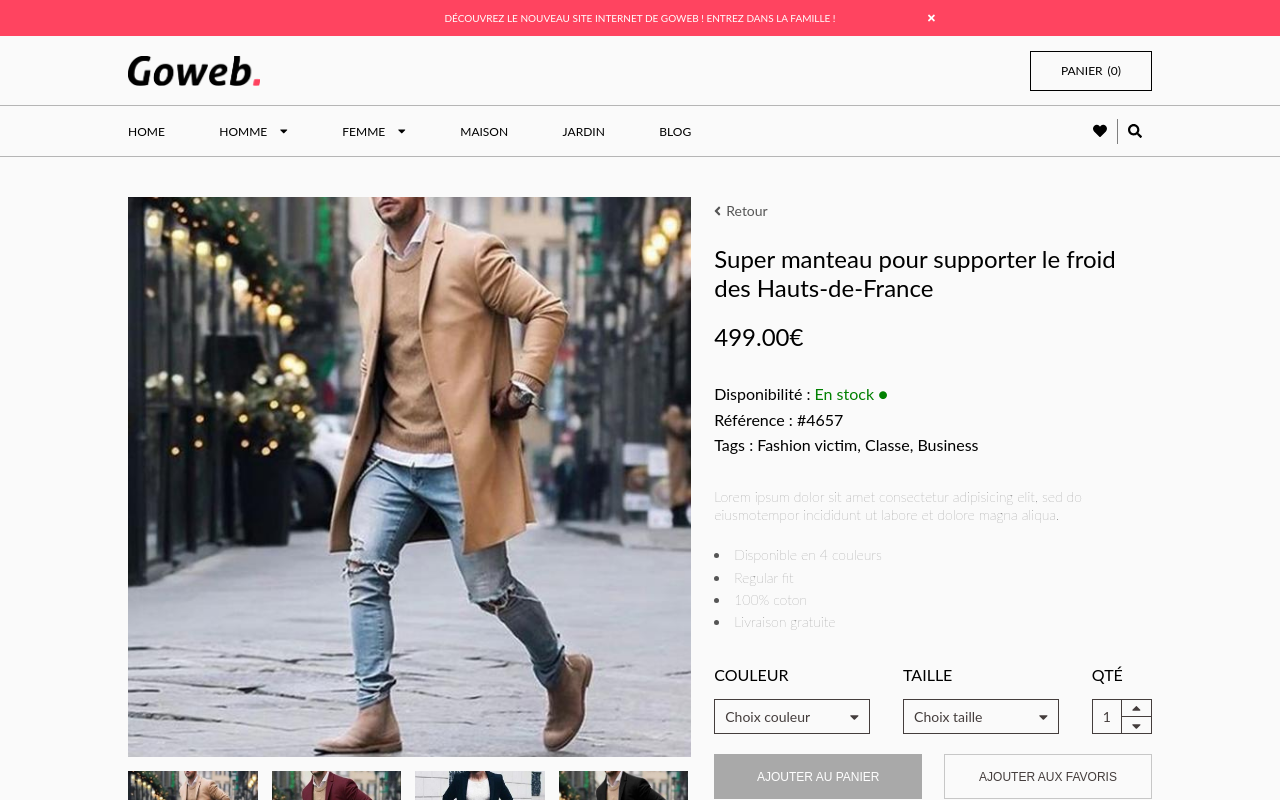
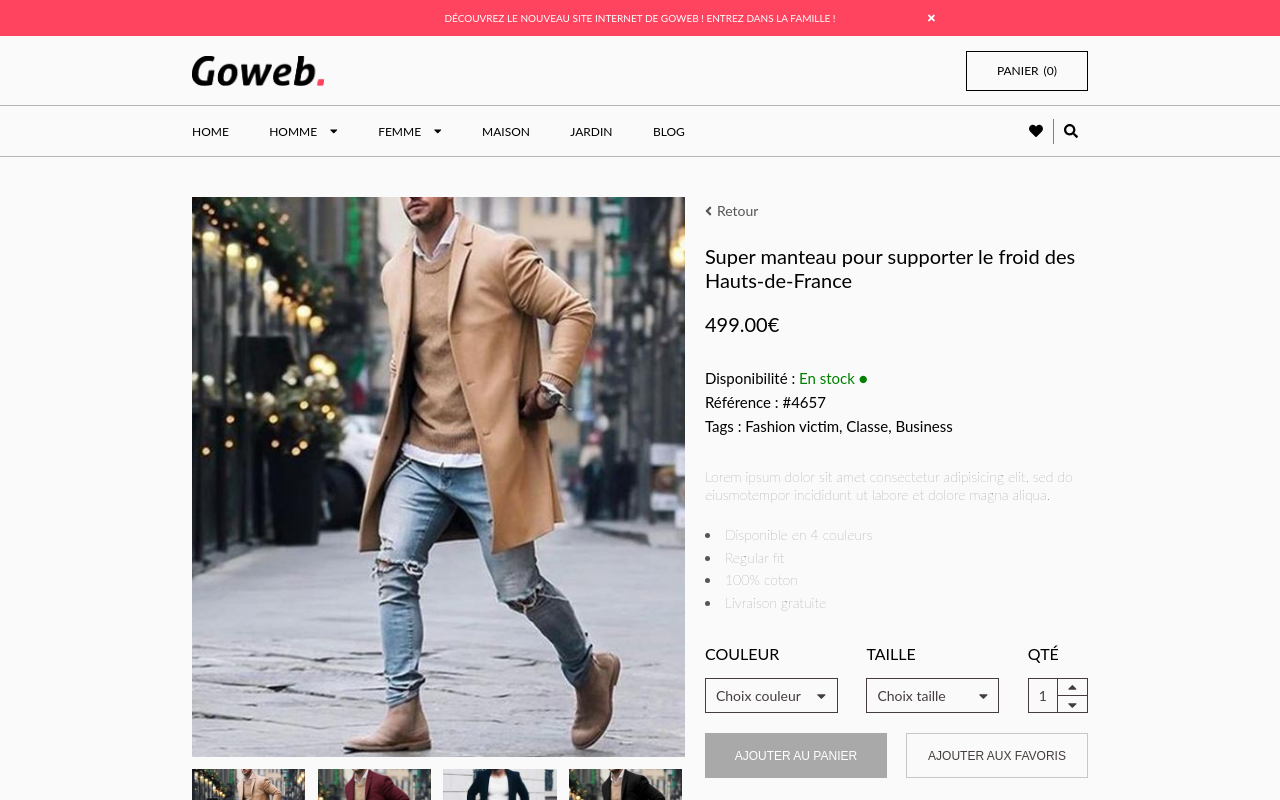
Before and after one commit to Lucasbeneston/goweb_store, a React (Create React App) app: page / in a window 1280 px wide. Shown: the top 800 px of the page. Built offline with nearby package versions, Linux system fonts and the light colour scheme.

Commit message:
:recycle: Refacto item :recycle:

```diff
--- a/src/components/molecules/Nav/NavDesktop/NavDesktop.scss
+++ b/src/components/molecules/Nav/NavDesktop/NavDesktop.scss
@@ -7,7 +7,7 @@
   &_top {
     width: 100%;
     height: 70px;
-    padding: 0 10%;
+    padding: 0 15%;
     border-bottom: 1px solid rgb(181, 181, 181);
     display: flex;
     justify-content: space-between;
@@ -42,7 +42,7 @@
   &_bottom {
     width: 100%;
     height: 50px;
-    padding: 0 10%;
+    padding: 0 15%;
     display: flex;
     justify-content: space-between;
     align-items: center;
--- a/src/components/organisms/CarouselImages/CarouselImages.scss
+++ b/src/components/organisms/CarouselImages/CarouselImages.scss
@@ -19,7 +19,7 @@
   }
   &_illustration {
     width: 100%;
-    max-height: 100vw;
+    height: 100vw;
 
     @include media(tablet) {
       height: 70vh;
--- a/src/components/organisms/Footer/Footer.scss
+++ b/src/components/organisms/Footer/Footer.scss
@@ -6,7 +6,7 @@
   line-height: 1.6;
   border-top: 1px solid $anthracite-grey;
   text-align: center;
-  padding: 10px 15%;
+  padding: 20px 15%;
 
   & svg {
     color: $goweb-red;
--- a/src/components/organisms/InformationsItem/InformationsItem.scss
+++ b/src/components/organisms/InformationsItem/InformationsItem.scss
@@ -26,7 +26,7 @@
   }
 
   &_title {
-    font-size: 2.4rem;
+    font-size: 2rem;
     margin-bottom: 20px;
     display: flex;
     align-items: center;
@@ -47,12 +47,12 @@
   }
 
   &_price {
-    font-size: 2.4rem;
+    font-size: 2rem;
     margin-bottom: 30px;
   }
 
   &_logistic {
-    font-size: 1.6rem;
+    font-size: 1.5rem;
     line-height: 1.6;
     margin-bottom: 30px;
 
--- a/src/components/pages/Item/Item.scss
+++ b/src/components/pages/Item/Item.scss
@@ -8,7 +8,7 @@
 
   @include media(tablet) {
     flex-direction: row;
-    padding: 40px 10%;
+    padding: 40px 15%;
 
     &_images {
       width: 55%;
```
Also changed, not shown: 1 other file (tests, documents, lock files or other folders).
